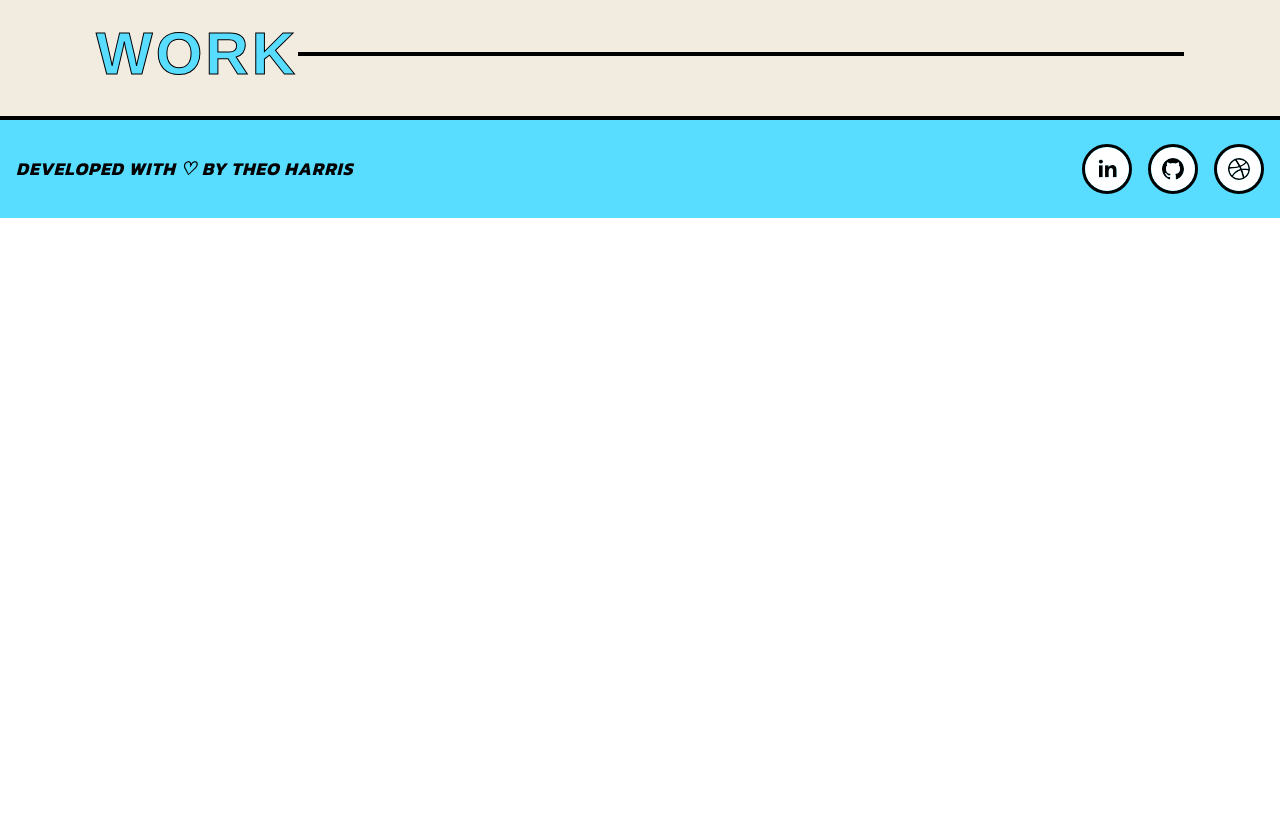
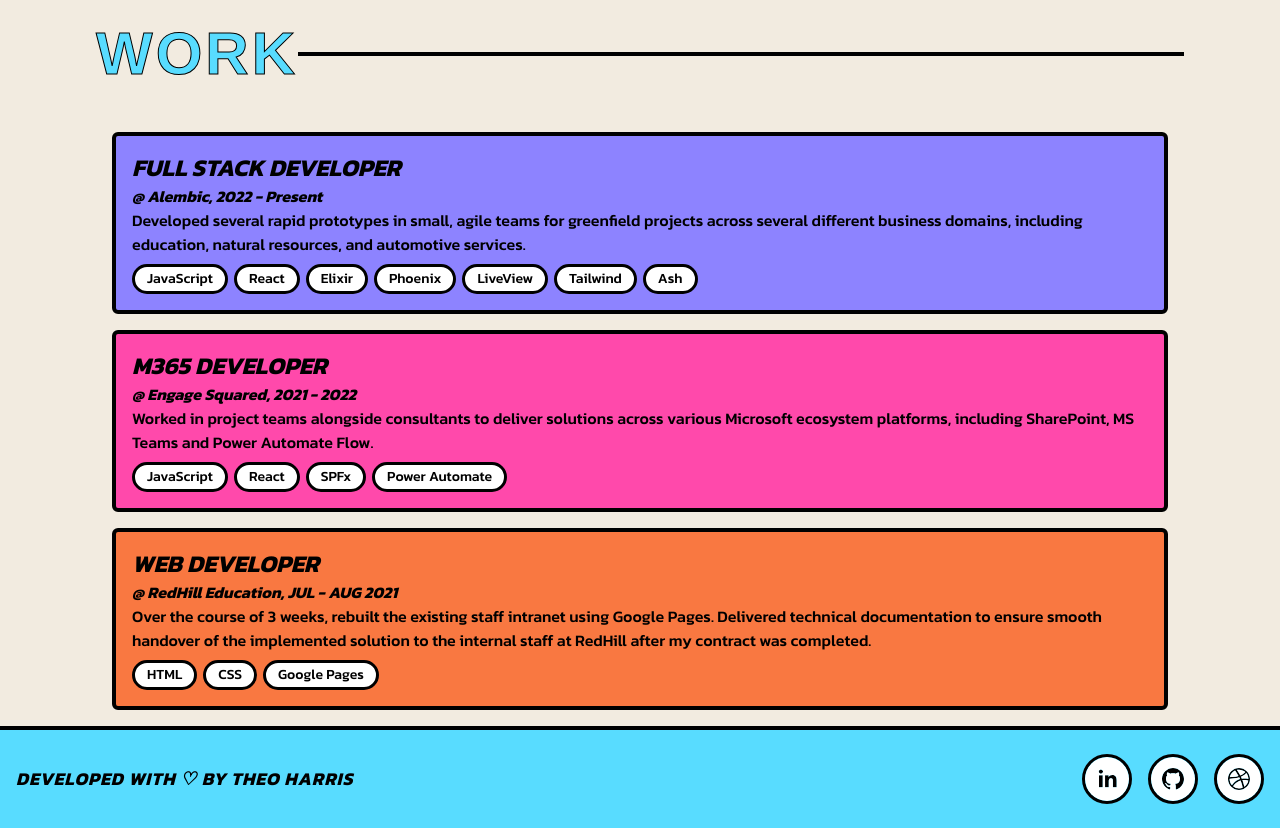
Before and after one commit to Theosaurus-Rex/dev-portfolio-2023, a Next.js app: page / in a window 1280 px wide. Shown: the part 1160-1988 px from the top of the page. Before the commit the page ends 1378 px from the top, so only its background shows below. Built offline with nearby package versions, Linux system fonts and the light colour scheme; a web font is replaced by a local one.

Commit message:
feat: Add work history content to home page

```diff
--- a/components/Pill.tsx
+++ b/components/Pill.tsx
@@ -1,6 +1,6 @@
 const Pill = ({ text }: { text: string }) => {
   return (
-    <li className="inline-flex items-center rounded-full bg-purple-50 px-2 py-1 text-sm font-medium text-purple-700 ring-1 ring-inset ring-purple-700/10">
+    <li className="inline-flex items-center rounded-full bg-white px-3 py-0.5 text-sm font-medium text-black border-3 border-black">
       {text}
     </li>
   );
--- a/src/app/page.tsx
+++ b/src/app/page.tsx
@@ -1,5 +1,6 @@
 import Image from "next/image";
 import TechStack from "../../components/TechStack";
+import Pill from "../../components/Pill";
 export default function Home() {
   return (
     <main className="flex flex-col pt-4 bg-cream min-h-screen lg:px-24">
@@ -55,6 +56,64 @@
           </h2>
           <hr className="border md:border-2 border-black w-full" />
         </div>
+        <div className="m-4 flex flex-col space-y-4">
+          <div className="bg-purple p-4 border-4 border-black rounded-md lg:flex-1 lg:p-4">
+            <h3 className="text-2xl font-bold uppercase italic">
+              Full Stack Developer
+            </h3>
+            <p className="font-bold italic">@ Alembic, 2022 - Present</p>
+            <p className="font-medium">
+              Developed several rapid prototypes in small, agile teams for
+              greenfield projects across several different business domains,
+              including education, natural resources, and automotive services.
+            </p>
+            <div className="flex flex-wrap gap-1.5 mt-2">
+              <Pill text="JavaScript" />
+              <Pill text="React" />
+              <Pill text="Elixir" />
+              <Pill text="Phoenix" />
+              <Pill text="LiveView" />
+              <Pill text="Tailwind" />
+              <Pill text="Ash" />
+            </div>
+          </div>
+          <div className="bg-pink p-4 border-4 border-black rounded-md lg:flex-1 lg:p-4">
+            <h3 className="text-2xl font-bold uppercase italic">
+              M365 Developer
+            </h3>
+            <p className="font-bold italic">@ Engage Squared, 2021 - 2022</p>
+            <p className="font-medium">
+              Worked in project teams alongside consultants to deliver solutions
+              across various Microsoft ecosystem platforms, including
+              SharePoint, MS Teams and Power Automate Flow.
+            </p>
+            <div className="flex flex-wrap gap-1.5 mt-2">
+              <Pill text="JavaScript" />
+              <Pill text="React" />
+              <Pill text="SPFx" />
+              <Pill text="Power Automate" />
+            </div>
+          </div>
+          <div className="bg-orange p-4 border-4 border-black rounded-md lg:flex-1 lg:p-4">
+            <h3 className="text-2xl font-bold uppercase italic">
+              Web Developer
+            </h3>
+            <p className="font-bold italic">
+              @ RedHill Education, JUL - AUG 2021
+            </p>
+            <p className="font-medium">
+              Over the course of 3 weeks, rebuilt the existing staff intranet
+              using Google Pages. Delivered technical documentation to ensure
+              smooth handover of the implemented solution to the internal staff
+              at RedHill after my contract was completed.
+            </p>
+            <div className="flex flex-wrap gap-1.5 mt-2">
+              <Pill text="HTML" />
+              <Pill text="CSS" />
+              <Pill text="Google Pages" />
+            </div>
+          </div>
+        </div>
       </section>
     </main>
   );
```
Also changed, not shown: 1 other file (tests, documents, lock files or other folders).
